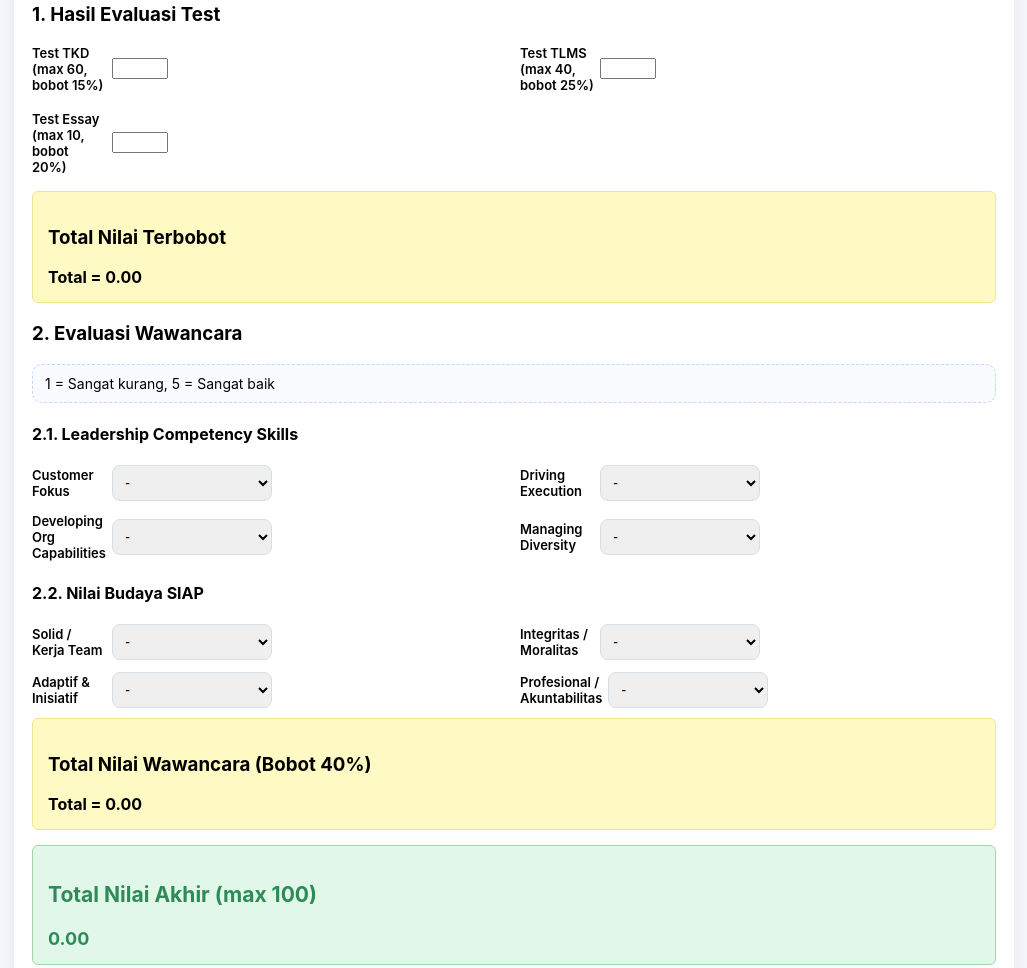
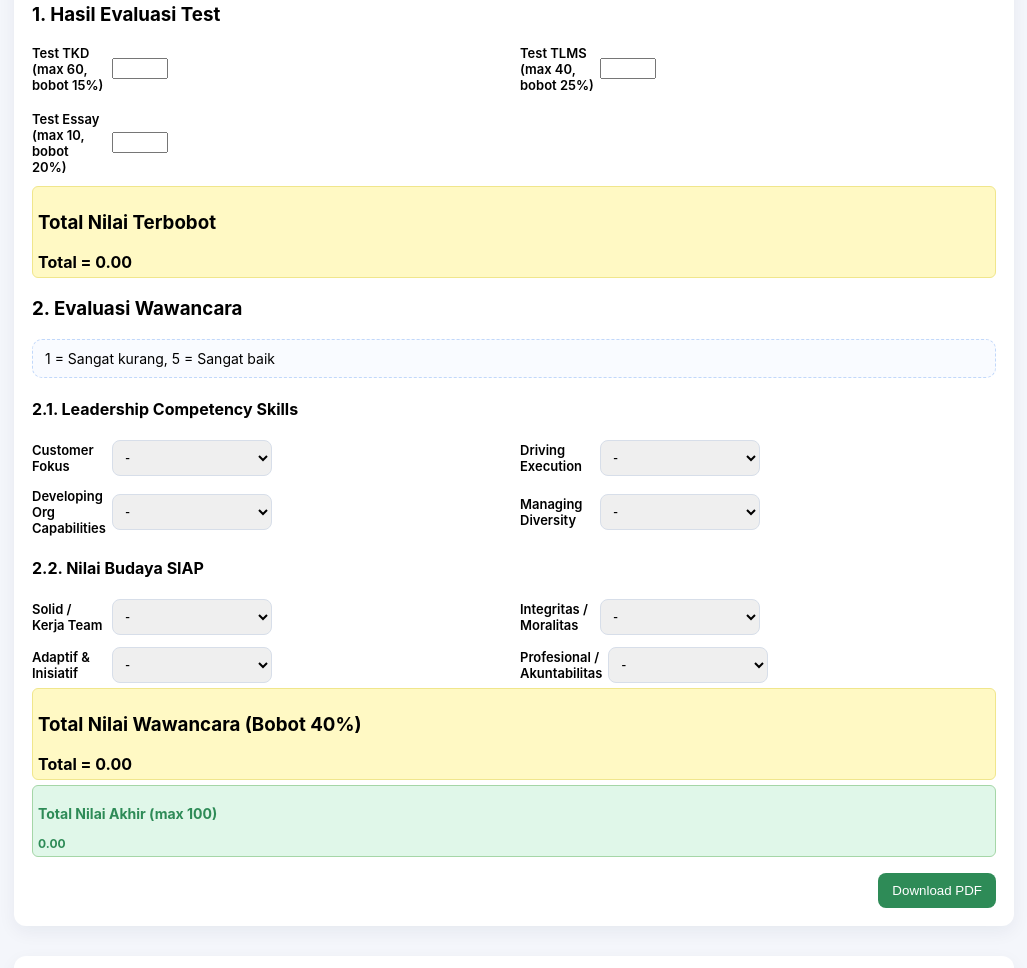
Before and after one commit to joko140576/from-evaluasi-assesment, a plain HTML site: page index.html in a window 1280 px wide. Shown: the part 443-1411 px from the top of the page, without its empty margins (126-1153 px from the left). Drawn offline with nearby package versions, Linux system fonts and the light colour scheme.

Commit message:
Update index.html

```diff
--- a/index.html
+++ b/index.html
@@ -37,8 +37,8 @@
     .btn.success {background: seagreen;}
     .tanggal-besar {font-size: 16px;padding: 10px 14px;border-radius: 10px;border: 1px solid var(--accent);background: #f9fbff}
     .note-box{border: 1px dashed rgba(31,111,235,0.25);background: #f9fbff;padding: 10px 12px;border-radius: 10px;font-size: 14px;margin:8px 0}
-    .total-container {background:#fff9c4;padding:15px;border-radius:6px;border:1px solid #f0e68c;margin-top:10px;font-weight:bold}
-    .final-container {background:#e0f7e9;padding:15px;border-radius:6px;border:1px solid #a5d6a7;margin-top:15px;font-size:18px;font-weight:bold;color:seagreen}
+    .total-container {background:#fff9c4;padding:5px;border-radius:6px;border:1px solid #f0e68c;margin-top:5px;font-weight:bold}
+    .final-container {background:#e0f7e9;padding:5px;border-radius:6px;border:1px solid #a5d6a7;margin-top:5px;font-size:12px;font-weight:bold;color:seagreen}
     #chartSection {margin-top:30px;text-align:center;padding:20px;background:#fff;border-radius:12px;box-shadow:0 6px 18px rgba(20,30,60,0.06)}
     @media print{.no-print{display:none}.card{box-shadow:none;border-radius:0;padding:6mm}}
   </style>
```
